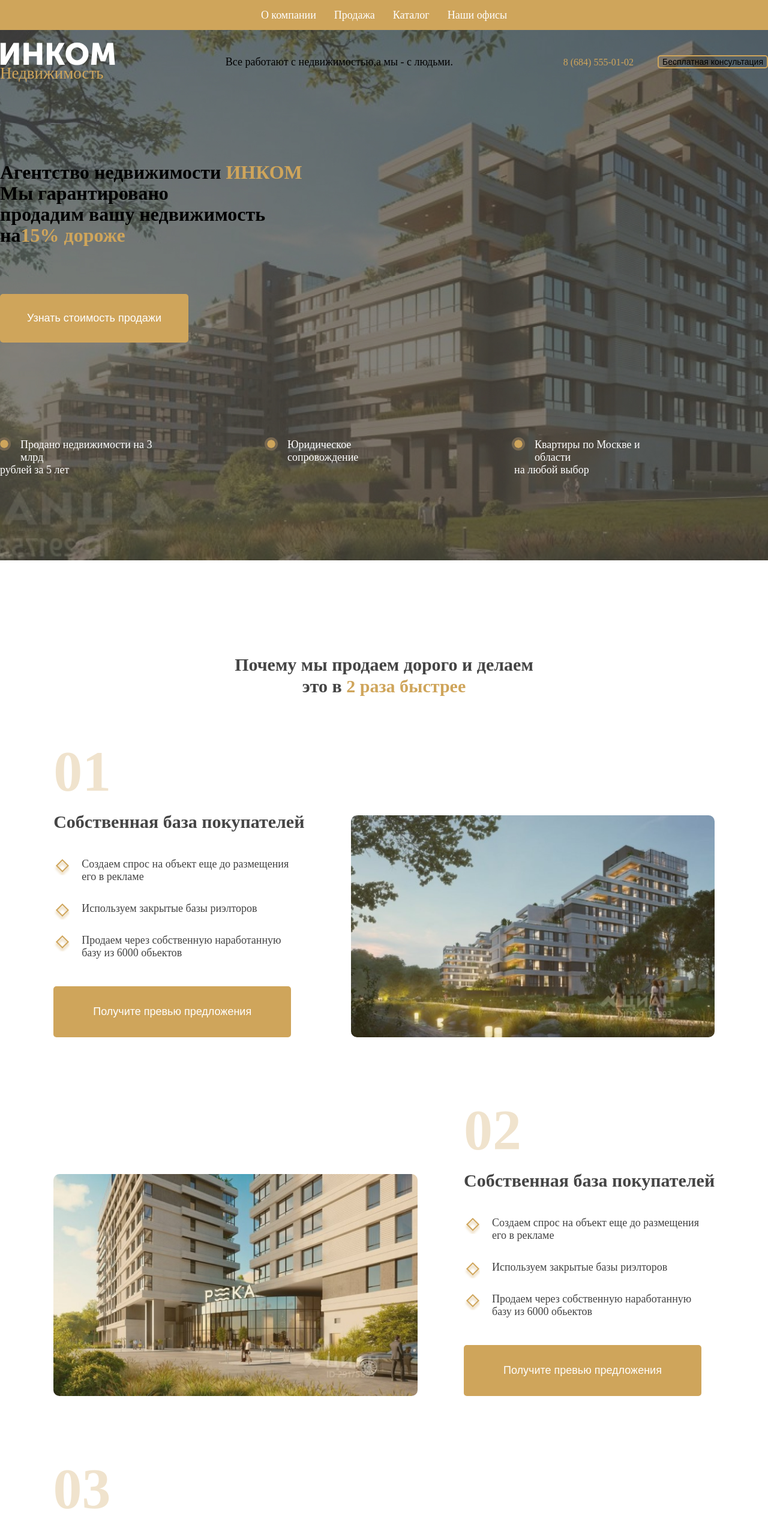
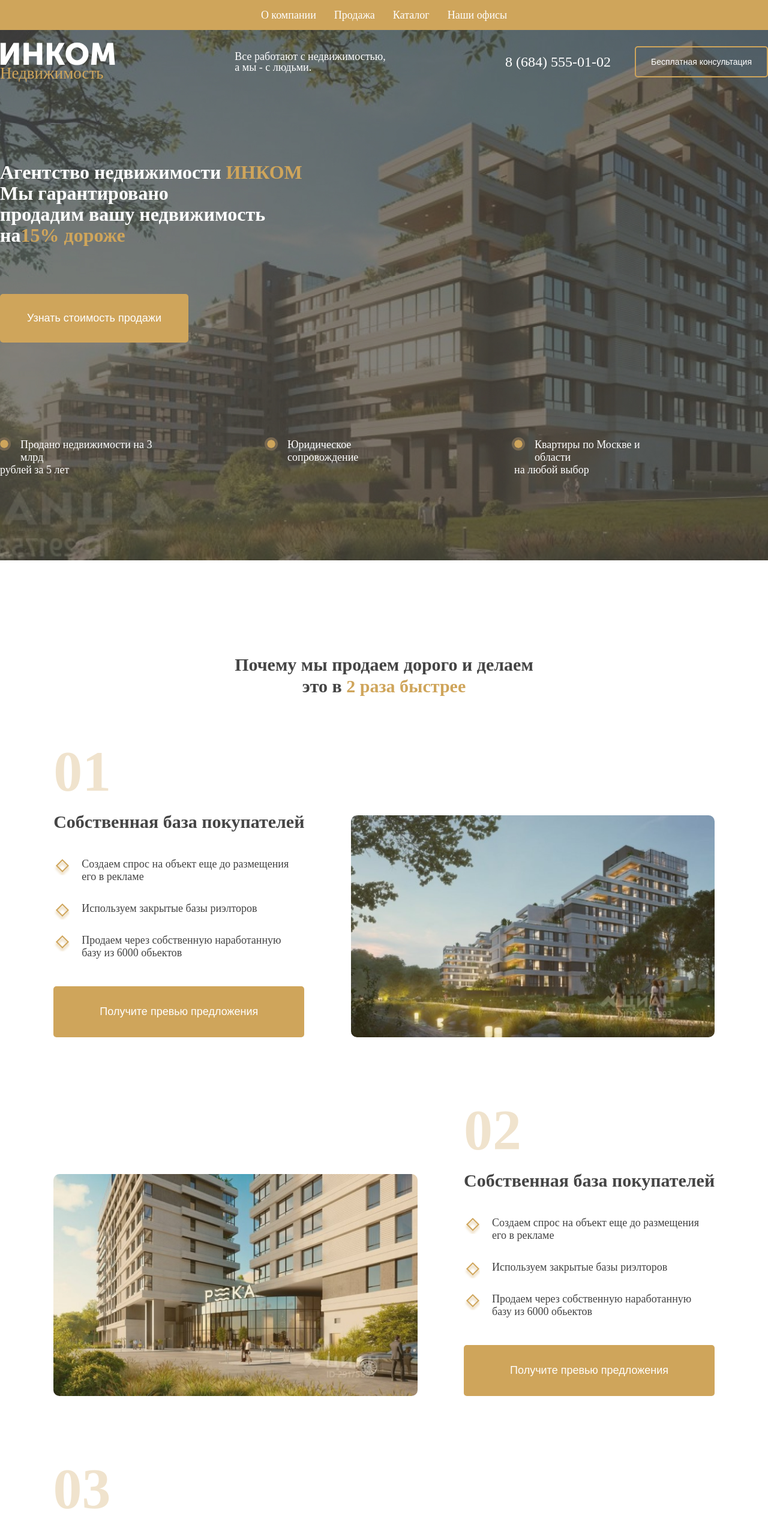
Before and after one commit to Artem-Kiselev34/Estate-agency, a website: page index.html in a window 1280 px wide. Shown: the top 2552 px of the page at 60% size. Drawn offline with Linux system fonts and the light colour scheme.

Commit message:
corrected by style and html in info-card header and presentation

```diff
--- a/index.html
+++ b/index.html
@@ -26,7 +26,7 @@
 				<span class="header__logo-title">Недвижимость</span>
 			</a>
 			<div class="header__text">
-				Все работают с недвижимостью,а мы - с людьми.
+				Все работают с недвижимостью,<br>а мы - с людьми.
 			</div>
 			<div class="header__callback-block callback-block">
 				<a href="tel:86845550102" class="header__tel-number callback-block__tel-number">
@@ -67,10 +67,9 @@
 				<h2 class="info-card__title">Почему мы продаем дорого и делаем</h2>
 				<h2 class="info-card__title">это в <span class="--text-color">2 раза быстрее</span></h2>
 			</span>
-
 			<div class="about__items">
 				<div class="about__item info-card">
-						<div class="info-card__block">
+					<div class="info-card__block info-card__main-block">
 						<span class="info-card__number">01</span>
 						<ul class="info-card__list-title">
 							<li><h2 class="info-card__title">Собственная база покупателей</h2></li>
@@ -82,12 +81,18 @@
 						</ul>
 						<button class="info-card__offer-btn default-btn info-card__text-btn">Получите превью предложения</button>
 					</div>
+
+					<div class="info-card__img-block">
 					   <img src="./src/assete/info-card/info-img.jpg" class="info-card__img" alt="image">
 					</div>
+				</div>
+
 
 				<div class="about__item info-card">
+					<div class="info-card__img-block">
 						<img src="./src/assete/info-card/info-img2.jpg" class="info-card__img" alt="image">
-						<div class="info-card__block">
+					 </div>
+					<div class="info-card__block info-card__main-block">
 						<span class="info-card__number">02</span>
 						<ul class="info-card__list-title">
 							<li><h2 class="info-card__title">Собственная база покупателей</h2></li>
@@ -102,7 +107,7 @@
 				</div>
 
 				<div class="about__item info-card">
-						<div class="info-card__block">
+					<div class="info-card__block info-card__main-block">
 						<span class="info-card__number">03</span>
 						<ul class="info-card__list-title">
 							<li><h2 class="info-card__title">Собственная база покупателей</h2></li>
@@ -114,7 +119,10 @@
 						</ul>
 						<button class="info-card__offer-btn default-btn info-card__text-btn">Получите превью предложения</button>
 					</div>
+
+					<div class="info-card__img-block">
 					   <img src="./src/assete/info-card/info-img3.jpg" class="info-card__img" alt="image">
+					</div>
 				</div>
 			</div>
 		</div>
--- a/src/scss/common/_callback-block.scss
+++ b/src/scss/common/_callback-block.scss
@@ -2,14 +2,15 @@
 	display: flex;
 	align-items: center;
 	&__tel-number {
-		font-size: 1.6rem;
-		line-height: 1.9rem;
-		color: $mainColor;
+		font-size: 2.4rem;
+		color: $mainColor2;
 		margin-right: 40px;
 	}
 
 	&__callback-btn {
+		color: $mainColor2;
 		border-color: $mainColor;
 		background-color: transparent;
+		padding: 16px 25px;
 	}
 }
--- a/src/scss/common/_info-card.scss
+++ b/src/scss/common/_info-card.scss
@@ -7,9 +7,17 @@
 	padding: 12px;
 	margin-bottom: 74px;
 
+	&__main-block {
+		display: flex;
+		flex-direction: column;
+	}
+	&__img-block {
+		display: flex;
+		justify-content: center;
+		align-items: end;
+	}
+
 	&__img {
-		position: relative;
-        top: 130px;
 		height: $info-card-img-height;
 		border-radius: 10px;
 	}
@@ -27,7 +35,7 @@
 	}
 
 	&__list-title {
-		margin-bottom: 45px;
+		margin-bottom: 13px;
 
 		li:first-child {
 			margin-bottom: 42px;
--- a/src/scss/modules/_header.scss
+++ b/src/scss/modules/_header.scss
@@ -21,6 +21,7 @@
 	}
 
 	&__text {
+		color: $mainColor2;
 		font-size: 1.8rem;
 		line-height: 100%;
 	}
--- a/src/scss/modules/_presentation.scss
+++ b/src/scss/modules/_presentation.scss
@@ -18,6 +18,7 @@
 		font-size: 3.2rem;
 		line-height: 3.5rem;
 		margin-bottom: 80px;
+		color: $mainColor2;
 	}
 
 	&__btn {
```
Also changed, not shown: src/css/index.css. Lines whose indentation alone changed are shown as unchanged.
